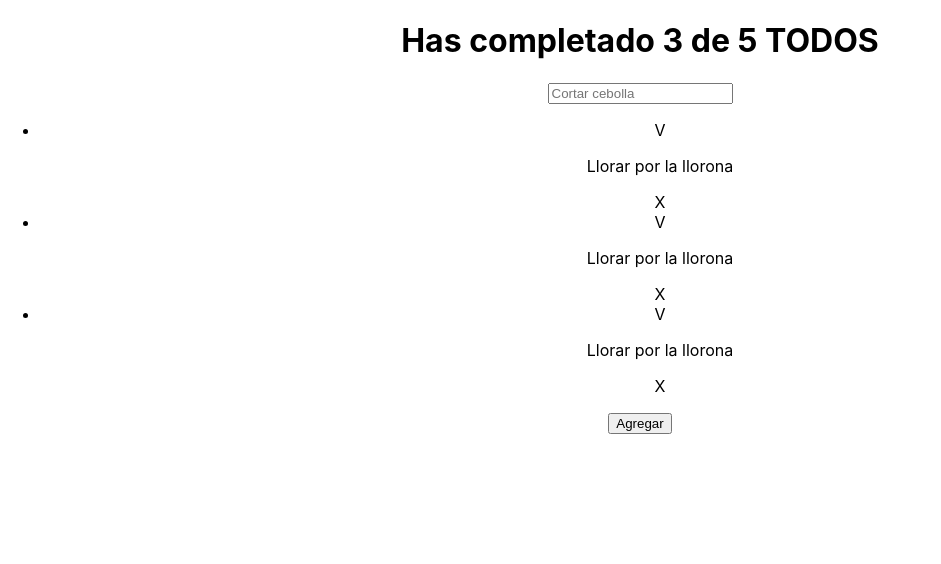
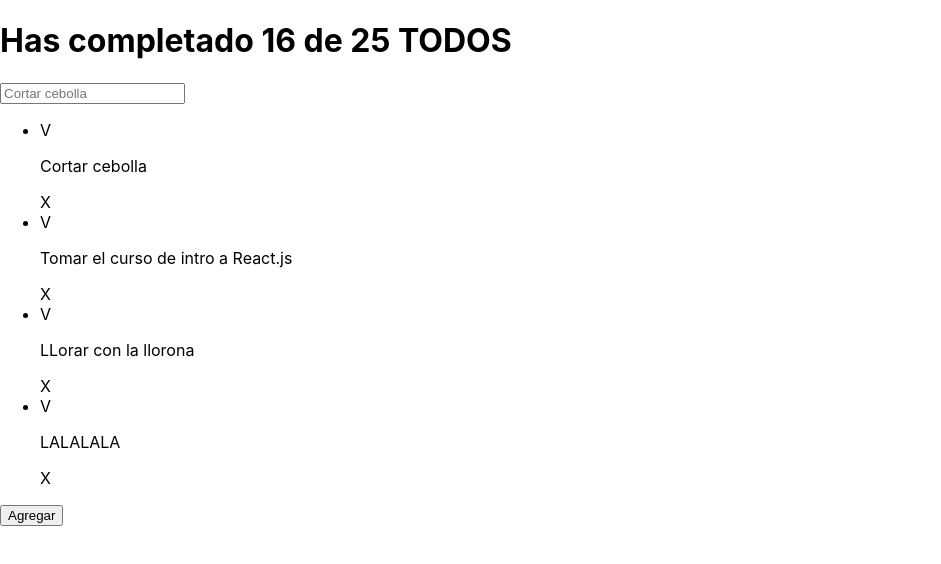
Before and after one commit to nicodev-co/platzi, a React (Create React App) app in the folder curso-react-intro/: page / in a window 1280 px wide. Shown: the top 564 px of the page, without its empty margins (0-941 px from the left). Built offline with nearby package versions, Linux system fonts and the light colour scheme.

Commit message:
clase 4 props y atributos

```diff
--- a/curso-react-intro/src/App.js
+++ b/curso-react-intro/src/App.js
@@ -4,23 +4,33 @@ import { TodoList } from './TodoList';
 import { TodoItem } from './TodoItem';
 import { CreateTodoButton } from './CreateTodoButton';
 import './App.css';
+import React from "react";
+
+const defaultTodos = [
+  { text: "Cortar cebolla", completed: true },
+  { text: "Tomar el curso de intro a React.js", completed: false },
+  { text: "LLorar con la llorona", completed: false },
+  { text: "LALALALA", completed: true }
+];
 
 function App() {
   return (
-    <div className="App">
+    <React.Fragment>
 
-      <TodoCounter />
+      <TodoCounter completed={16} total={25} />
       <TodoSearch />
 
       <TodoList>
-        <TodoItem />
-        <TodoItem />
-        <TodoItem />
+        {defaultTodos.map(todo => (
+          <TodoItem key={todo.text} text={todo.text} completed={todo.completed}/>
+        ))}
+
       </TodoList>
 
       <CreateTodoButton />
 
-    </div>
+    </React.Fragment>
+
   );
 }
 
--- a/curso-react-intro/src/TodoCounter.js
+++ b/curso-react-intro/src/TodoCounter.js
@@ -1,7 +1,7 @@
-function TodoCounter() {
+function TodoCounter({ total, completed }) {
     return (
         <h1>
-            Has completado 3 de 5 TODOS
+            Has completado {completed} de {total} TODOS
         </h1>
     );
 }
--- a/curso-react-intro/src/TodoItem.js
+++ b/curso-react-intro/src/TodoItem.js
@@ -1,8 +1,8 @@
-function TodoItem() {
+function TodoItem(props) {
     return (
         <li>
             <span>V</span>
-            <p>Llorar por la llorona</p>
+            <p>{props.text}</p>
             <span>X</span>
         </li>
     );
--- a/curso-react-intro/src/TodoList.js
+++ b/curso-react-intro/src/TodoList.js
@@ -1,7 +1,7 @@
-function TodoList(props) {
+function TodoList({children}) {
     return (
         <ul>
-            {props.children}
+            {children}
         </ul>
     );
 }
```
